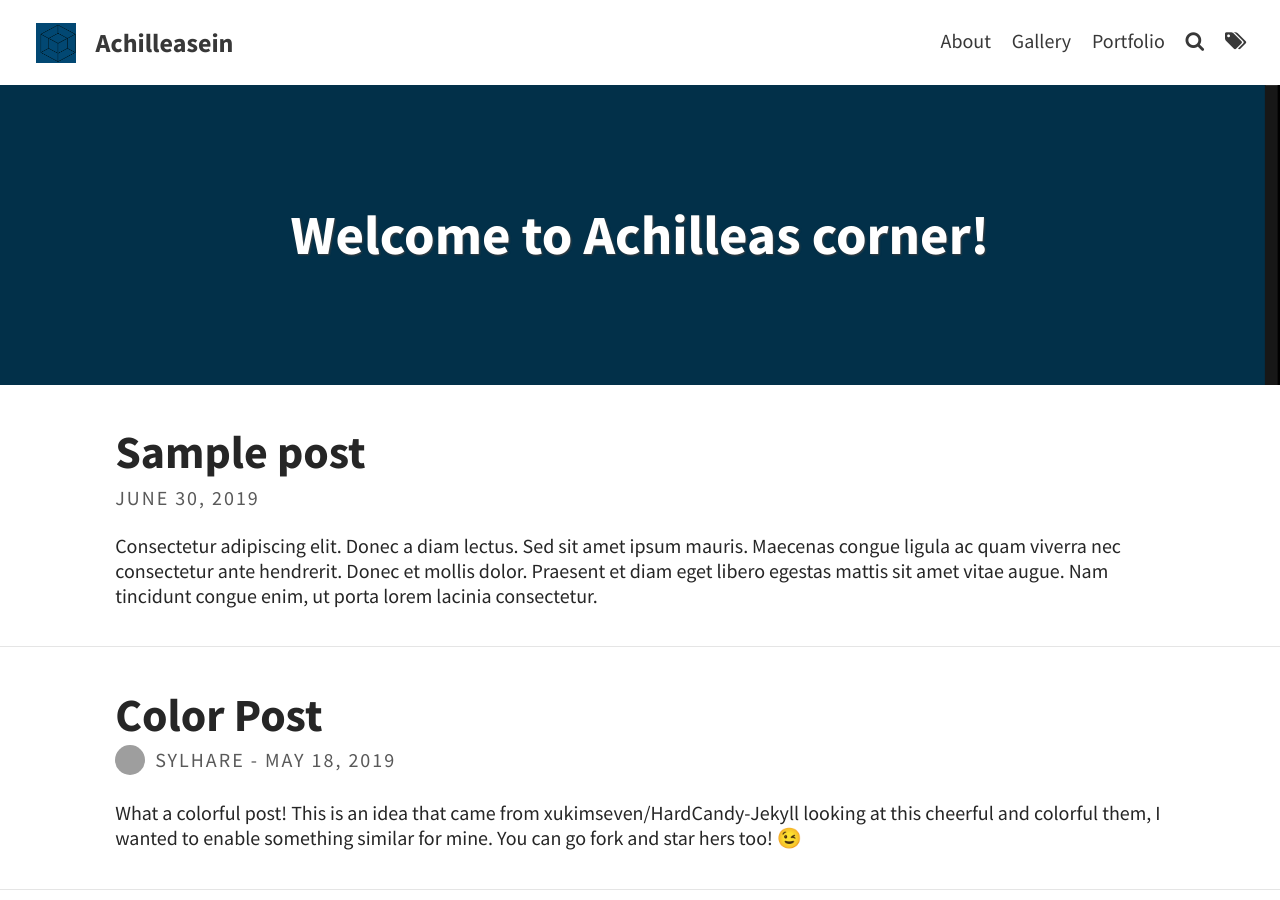
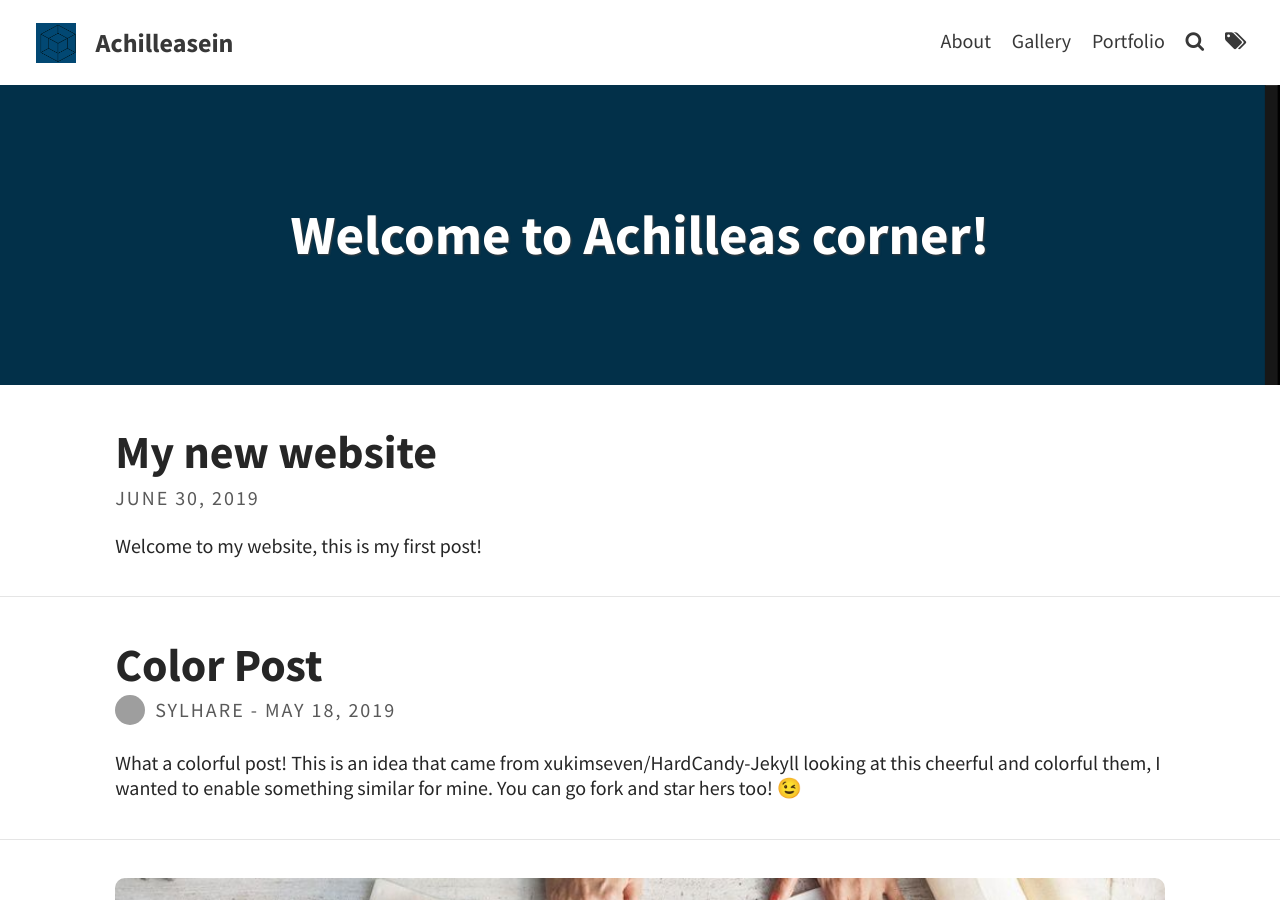
Before and after one commit to Achilleasein/achilleasein, a Jekyll site: the page built from index.html, in a window 1280 px wide and 900 px high. Built offline with Jekyll 4.4.1, drawn with Linux system fonts in a browser that asks for light colours; the list of posts is cut into pages by our own code; part of the change alters nothing that is shown; grey boxes are pictures that could not be loaded.

Commit message:
first post

```diff
--- a/_posts/2019-06-30-sample-post.md
+++ b/_posts/2019-06-30-sample-post.md
@@ -1,32 +1,19 @@
 ---
 layout: post
-title: Sample post
-tags: [A Tag, Test, Lorem, Ipsum]
+title: My new website
+tags: [First, Post, Welcome, New, Site]
 excerpt_separator: <!--more-->
 ---
 
-Consectetur adipiscing elit. Donec a diam lectus. Sed sit amet ipsum mauris. Maecenas congue ligula ac quam viverra nec consectetur ante hendrerit. Donec et mollis dolor.
-Praesent et diam eget libero egestas mattis sit amet vitae augue. Nam tincidunt congue enim, ut porta lorem lacinia consectetur.
+Welcome to my website, this is my first post!
 <!--more-->
-Donec ut libero sed arcu vehicula ultricies a non tortor. Lorem ipsum dolor sit amet, consectetur adipiscing elit. Aenean ut gravida lorem.
+Welcome to my website!
 
-* Consectetur adipiscing elit
-* Donec a diam lectus
-* Sed sit amet ipsum mauris
+First and foremost thank you for comming here.
+The idea behind this website is to showcase my work, share what I know an learn from everyone that visits it.
+Knowledge should be shared and as Newton said: "If I have seen further, it is by standing on the shoulders of giants"
+To be a giant might be hard, but we can at least try to boost the knowledge of each other.
 
-Ut turpis felis, pulvinar a semper sed, adipiscing id dolor. Pellentesque auctor nisi id magna consequat sagittis. Curabitur dapibus enim sit amet elit pharetra tincidunt feugiat nisl imperdiet. Ut convallis libero in urna ultrices accumsan. Donec sed odio eros. Donec viverra mi quis quam pulvinar at malesuada arcu rhoncus. Cum sociis natoque penatibus et magnis dis parturient montes, nascetur ridiculus mus. In rutrum accumsan ultricies. Mauris vitae nisi at sem facilisis semper ac in est.
+Below is a photo for my travels, it calms a lot, hope it helps you as well during a rough day.
 
-Nunc diam velit, adipiscing ut tristique vitae, sagittis vel odio. Maecenas convallis ullamcorper ultricies. Curabitur ornare, ligula *semper consectetur sagittis*, nisi diam iaculis velit, id fringilla sem nunc vel mi. Nam dictum, odio nec pretium volutpat, arcu ante placerat erat, non tristique elit urna et turpis. Quisque mi metus, ornare sit amet fermentum et, tincidunt et orci. Fusce eget orci a orci congue vestibulum.
-
-{% include aligner.html images="pexels/travel.jpeg" column=1 %}
-
-Ut dolor diam, elementum et vestibulum eu, porttitor vel elit. Curabitur venenatis pulvinar tellus gravida ornare. Sed et erat faucibus nunc euismod ultricies ut id justo. Nullam cursus suscipit nisi, et ultrices justo sodales nec. Fusce venenatis facilisis lectus ac semper. Aliquam at massa ipsum. Quisque bibendum purus convallis nulla ultrices ultricies. Nullam aliquam, mi eu aliquam tincidunt, purus velit laoreet tortor, viverra pretium nisi quam vitae mi. Fusce vel volutpat elit. Nam sagittis nisi dui.
-
-> Suspendisse lectus leo, consectetur in tempor sit amet, placerat quis neque
-
-Etiam luctus porttitor lorem, sed suscipit est rutrum non. Curabitur lobortis nisl a enim congue semper. Aenean commodo ultrices imperdiet. Vestibulum ut justo vel sapien venenatis tincidunt.
-
-Phasellus eget dolor sit amet ipsum dapibus condimentum vitae quis lectus. Aliquam ut massa in turpis dapibus convallis. Praesent elit lacus, vestibulum at malesuada et, ornare et est. Ut augue nunc, sodales ut euismod non, adipiscing vitae orci[^1]. Mauris ut placerat justo. Mauris in ultricies enim. Quisque nec est eleifend nulla ultrices egestas quis ut quam. Donec sollicitudin lectus a mauris pulvinar id aliquam urna cursus. Cras quis ligula sem, vel elementum mi. Phasellus non ullamcorper urna.
-
-[^1]:
-    {% include citation.html key="ref1" %}
+{% include aligner.html images="pexels/travel.jpg" column=1 %}
```
Also changed, not shown: 1 other file.
